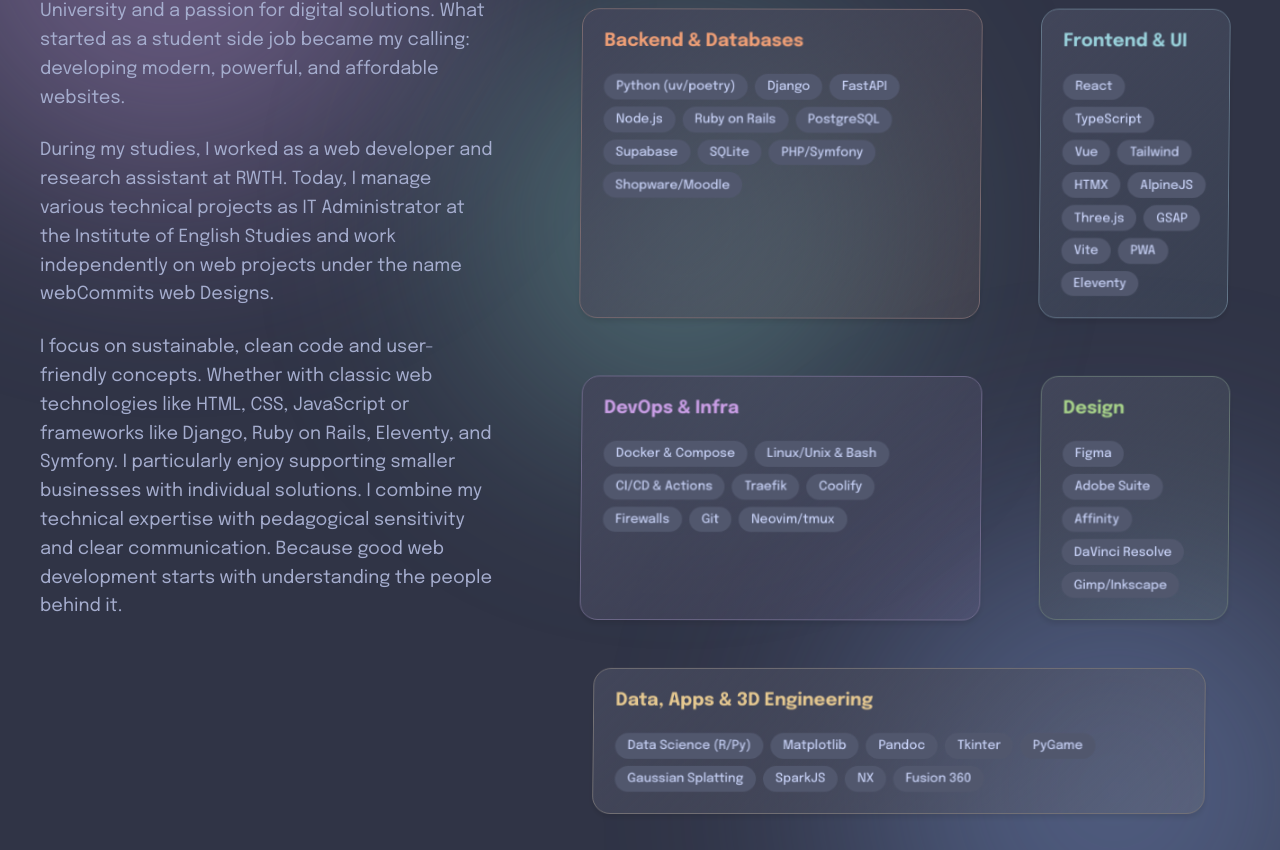
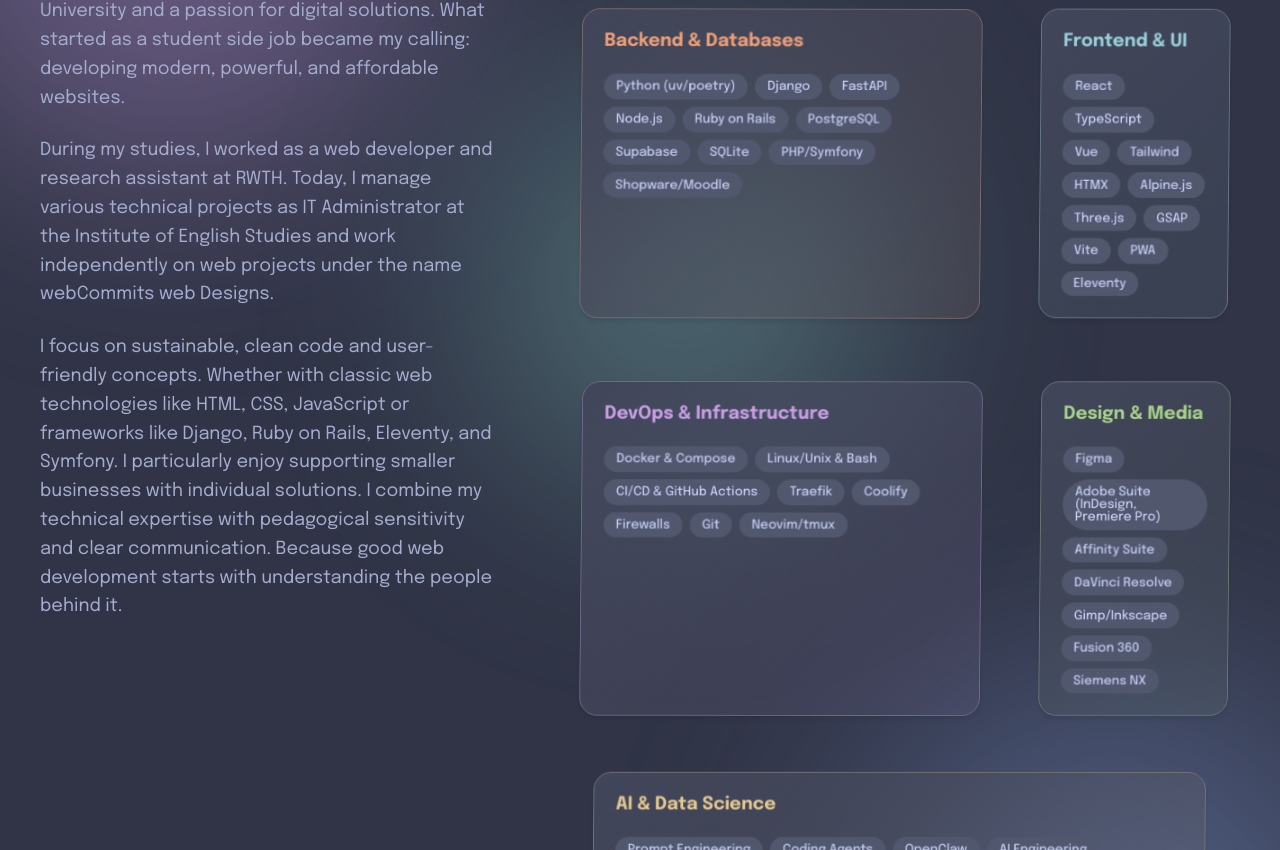
Before and after one commit to webCommits/portfolio, a React (Create React App) app: page / in a window 1280 px wide. Shown: the part 1050-1900 px from the top of the page. Built offline with nearby package versions, Linux system fonts and the light colour scheme.

Commit message:
Updated technologies

```diff
--- a/src/components/About/About.tsx
+++ b/src/components/About/About.tsx
@@ -9,33 +9,33 @@
 const techStack = [
   {
     id: "backend",
-    title: "Backend & Databases",
+    titleKey: "about.techStackTitles.backend",
     color: "var(--peach)",
     skills: ["Python (uv/poetry)", "Django", "FastAPI", "Node.js", "Ruby on Rails", "PostgreSQL", "Supabase", "SQLite", "PHP/Symfony", "Shopware/Moodle"]
   },
   {
     id: "frontend",
-    title: "Frontend & UI",
+    titleKey: "about.techStackTitles.frontend",
     color: "var(--sky)",
-    skills: ["React", "TypeScript", "Vue", "Tailwind", "HTMX", "AlpineJS", "Three.js", "GSAP", "Vite", "PWA", "Eleventy"]
+    skills: ["React", "TypeScript", "Vue", "Tailwind", "HTMX", "Alpine.js", "Three.js", "GSAP", "Vite", "PWA", "Eleventy"]
   },
   {
     id: "devops",
-    title: "DevOps & Infra",
+    titleKey: "about.techStackTitles.devops",
     color: "var(--mauve)",
-    skills: ["Docker & Compose", "Linux/Unix & Bash", "CI/CD & Actions", "Traefik", "Coolify", "Firewalls", "Git", "Neovim/tmux"]
+    skills: ["Docker & Compose", "Linux/Unix & Bash", "CI/CD & GitHub Actions", "Traefik", "Coolify", "Firewalls", "Git", "Neovim/tmux"]
   },
   {
     id: "design",
-    title: "Design",
+    titleKey: "about.techStackTitles.design",
     color: "var(--green)",
-    skills: ["Figma", "Adobe Suite", "Affinity", "DaVinci Resolve", "Gimp/Inkscape"]
+    skills: ["Figma", "Adobe Suite (InDesign, Premiere Pro)", "Affinity Suite", "DaVinci Resolve", "Gimp/Inkscape", "Fusion 360", "Siemens NX"]
   },
   {
     id: "engineering",
-    title: "Data, Apps & 3D Engineering",
+    titleKey: "about.techStackTitles.engineering",
     color: "var(--yellow)",
-    skills: ["Data Science (R/Py)", "Matplotlib", "Pandoc", "Tkinter", "PyGame", "Gaussian Splatting", "SparkJS", "NX", "Fusion 360"]
+    skills: ["Prompt Engineering", "Coding Agents", "OpenClaw", "AI Engineering", "RAG-Architekturen", "Data Science (R/Python)", "Pandas", "Matplotlib", "Gaussian Splatting", "Pandoc", "Tkinter", "PyGame", "SparkJS"]
   }
 ];
 
@@ -247,7 +247,7 @@
                 style={{ '--item-color': group.color } as React.CSSProperties}
               >
                 <div className="bento-inner">
-                  <h3 style={{ color: group.color }}>{group.title}</h3>
+                  <h3 style={{ color: group.color }}>{t(group.titleKey)}</h3>
                   <div className="skills-list">
                     {group.skills.map((skill, sIndex) => (
                       <span key={sIndex} className="skill-tag">{skill}</span>
--- a/src/i18n/locales/de.json
+++ b/src/i18n/locales/de.json
@@ -22,7 +22,14 @@
       "Ich bin Lukas Schaffrath – Webentwickler mit technischem Lehramtsabschluss der RWTH Aachen und einer Leidenschaft für digitale Lösungen. Was einst als studentischer Nebenjob begann, wurde zur Berufung: der Entwicklung moderner, leistungsstarker und bezahlbarer Websites.",
       "Während meines Studiums war ich als Webentwickler und wissenschaftliche Hilfskraft an der RWTH tätig. Heute betreue ich als IT-Administrator verschiedene technische Projekte am Institut für Anglistik und arbeite parallel selbstständig an Webprojekten unter dem Namen webCommits web Designs.",
       "Ich setze auf nachhaltigen, sauberen Code und nutzerfreundliche Konzepte. Ob mit klassischen Webtechnologien wie HTML, CSS, JavaScript oder Frameworks wie Django, Ruby on Rails, Eleventy und Symfony. Besonders gerne unterstütze ich kleinere Unternehmen mit individuellen Lösungen. Mein technisches Know-how kombiniere ich mit pädagogischem Feingefühl und klarer Kommunikation. Denn gute Webentwicklung beginnt mit dem Verständnis für die Menschen dahinter."
-    ]
+    ],
+    "techStackTitles": {
+      "backend": "Backend & Datenbanken",
+      "frontend": "Frontend & UI",
+      "devops": "DevOps & Infrastruktur",
+      "design": "Design & Medien",
+      "engineering": "AI & Data Science"
+    }
   },
   "portfolio": {
     "title": "Portfolio",
--- a/src/i18n/locales/en.json
+++ b/src/i18n/locales/en.json
@@ -22,7 +22,14 @@
       "I'm Lukas Schaffrath – web developer with a technical teaching degree from RWTH Aachen University and a passion for digital solutions. What started as a student side job became my calling: developing modern, powerful, and affordable websites.",
       "During my studies, I worked as a web developer and research assistant at RWTH. Today, I manage various technical projects as IT Administrator at the Institute of English Studies and work independently on web projects under the name webCommits web Designs.",
       "I focus on sustainable, clean code and user-friendly concepts. Whether with classic web technologies like HTML, CSS, JavaScript or frameworks like Django, Ruby on Rails, Eleventy, and Symfony. I particularly enjoy supporting smaller businesses with individual solutions. I combine my technical expertise with pedagogical sensitivity and clear communication. Because good web development starts with understanding the people behind it."
-    ]
+    ],
+    "techStackTitles": {
+      "backend": "Backend & Databases",
+      "frontend": "Frontend & UI",
+      "devops": "DevOps & Infrastructure",
+      "design": "Design & Media",
+      "engineering": "AI & Data Science"
+    }
   },
   "portfolio": {
     "title": "Portfolio",
```
Also changed, not shown: 7 other files (tests, documents, lock files or other folders).
